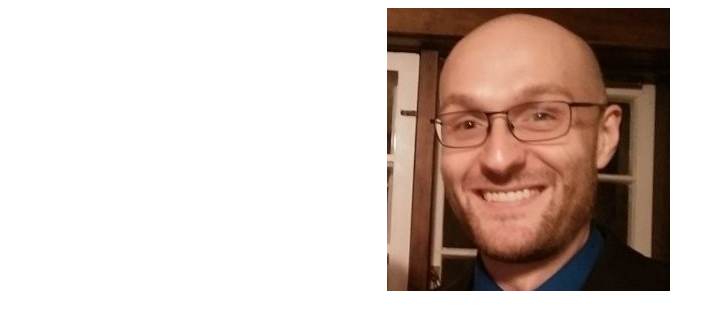
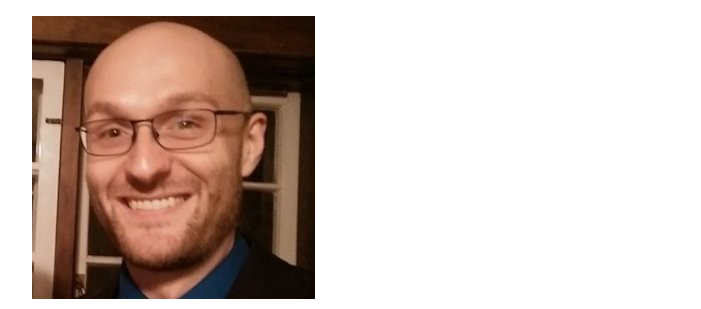
Before and after one commit to frozenrunner/frozenrunner.github.io, a website built with webpack: page index.html in a window 1280 px wide. Shown: the top 309 px of the page, without its empty margins (112-813 px from the left). Built offline with nearby package versions, Linux system fonts and the light colour scheme; files whose address does not match are found by name.

Commit message:
Update padding and flex styling

```diff
--- a/index.html
+++ b/index.html
@@ -16,6 +16,7 @@
             <p class="card-content"><slot name="card-content"></slot></p>
         </section>
     </template>
+    <main class="main">
         <site-card img="./img/profile.jpg">
             <span slot="card-title">Michael Horlick</span>
             <span slot="card-content">Some Content</span>
@@ -28,5 +29,6 @@
             <span slot="card-title">ERTH Corp</span>
             <span slot="card-content">Work History and Responsibilities</span>
         </site-card>
+    </main>
 </body>
 </html>
--- a/src/styles/card.scss
+++ b/src/styles/card.scss
@@ -8,7 +8,6 @@
     grid-template-columns: 5em 3fr;
     grid-template-rows: 5em 3fr;
     padding: 1rem;
-    width: 1024px;
 
     h1, p {
         padding: 0 0 0 1rem;
--- a/src/styles/main.scss
+++ b/src/styles/main.scss
@@ -6,12 +6,20 @@
     --grey-5: #d6d6d6;
 }
 
+* {
+    box-sizing: border-box;
+}
+
+html {
+    height: 100%;
+}
+
 body {
-    align-items: center;
     background-color: #fff;
-    display: flex;
-    flex-flow: column nowrap;
-    justify-content: center;
+    height: 100%;
+    margin: 0 auto;
+    max-width: 1024px;
+    padding: 1rem;
 }
 
 h1, p {
@@ -21,7 +29,9 @@ h1, p {
 .main {
     display: flex;
     flex-flow: column nowrap;
+    height: 100%;
 }
+
 
 site-card:not(:last-child) {
     margin: 0 0 1rem;
```
Lines whose indentation alone changed are shown as unchanged.
